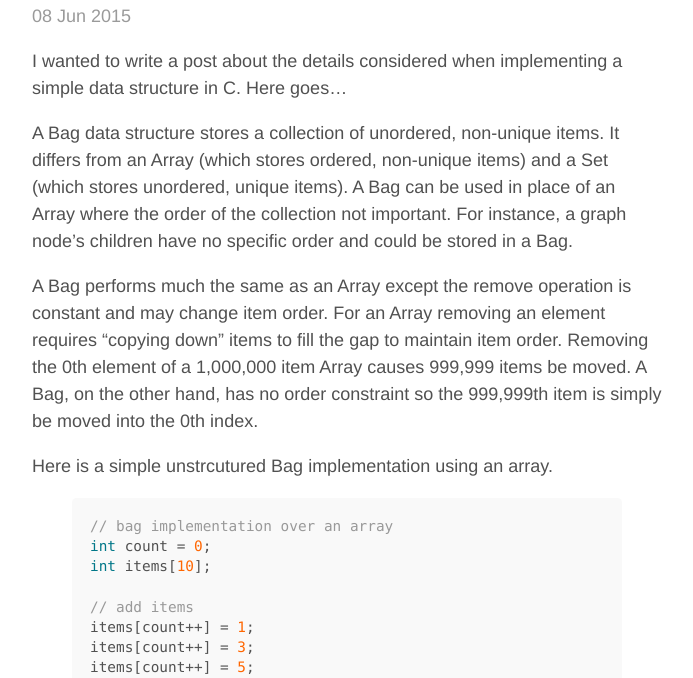
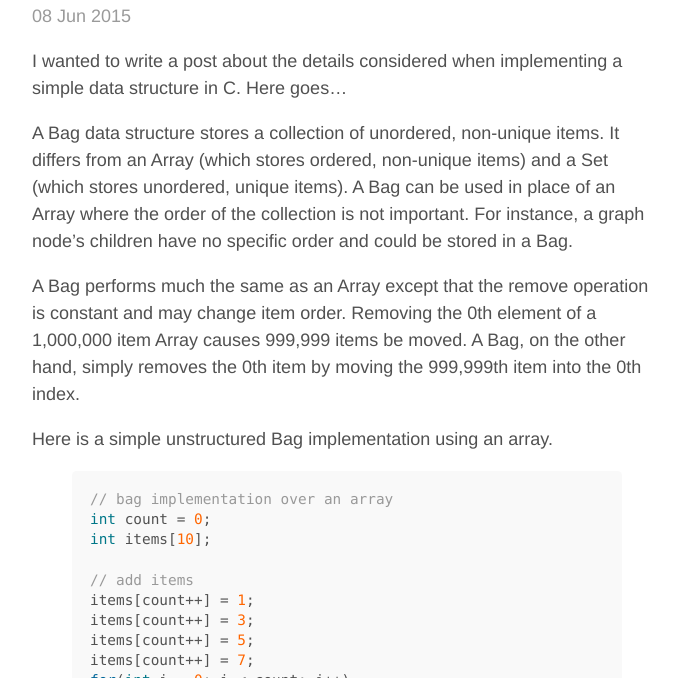
Before and after one commit to mironside/mironside.github.io-nope, a Jekyll site: the page built from _posts/2015-06-08-set-data-structure.md, in a window 1280 px wide and 900 px high, cut to the strip 222-900 px from the top of the window. Shown: the whole strip, without its empty margins (293-986 px from the left). Built offline with Jekyll 4.4.1, drawn with Linux system fonts in a browser that asks for light colours.

Commit message:
set post

```diff
--- a/_posts/2015-06-08-set-data-structure.md
+++ b/_posts/2015-06-08-set-data-structure.md
@@ -5,11 +5,11 @@
 
 I wanted to write a post about the details considered when implementing a simple data structure in C.  Here goes...
 
-A Bag data structure stores a collection of unordered, non-unique items.  It differs from an Array (which stores ordered, non-unique items) and a Set (which stores unordered, unique items).  A Bag can be used in place of an Array where the order of the collection not important.  For instance, a graph node's children have no specific order and could be stored in a Bag.
+A Bag data structure stores a collection of unordered, non-unique items.  It differs from an Array (which stores ordered, non-unique items) and a Set (which stores unordered, unique items).  A Bag can be used in place of an Array where the order of the collection is not important.  For instance, a graph node's children have no specific order and could be stored in a Bag.
 
-A Bag performs much the same as an Array except the remove operation is constant and may change item order.  For an Array removing an element requires "copying down" items to fill the gap to maintain item order.  Removing the 0th element of a 1,000,000 item Array causes 999,999 items be moved.  A Bag, on the other hand, has no order constraint so the 999,999th item is simply be moved into the 0th index.
+A Bag performs much the same as an Array except that the remove operation is constant and may change item order.  Removing the 0th element of a 1,000,000 item Array causes 999,999 items be moved.  A Bag, on the other hand, simply removes the 0th item by moving the 999,999th item into the 0th index.
 
-Here is a simple unstrcutured Bag implementation using an array.
+Here is a simple unstructured Bag implementation using an array.
 
 {% highlight c %}
 // bag implementation over an array
```
